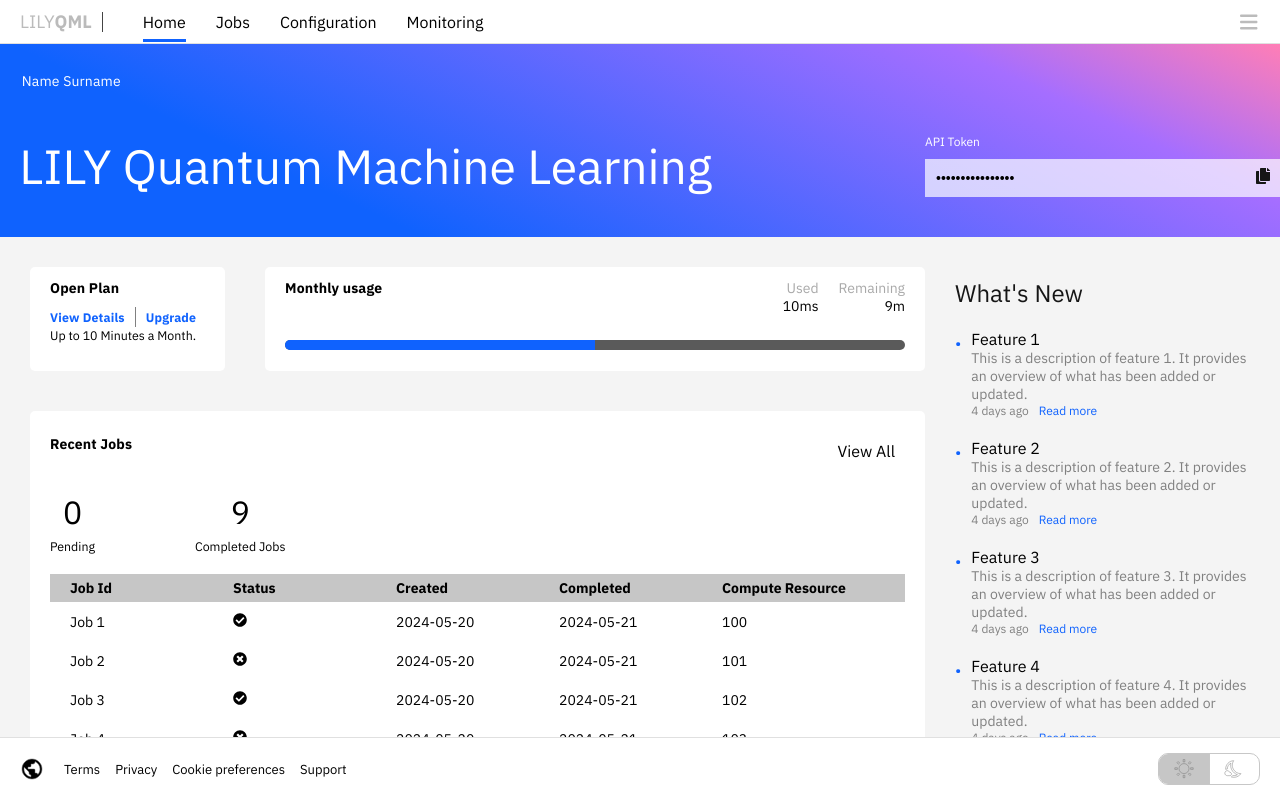
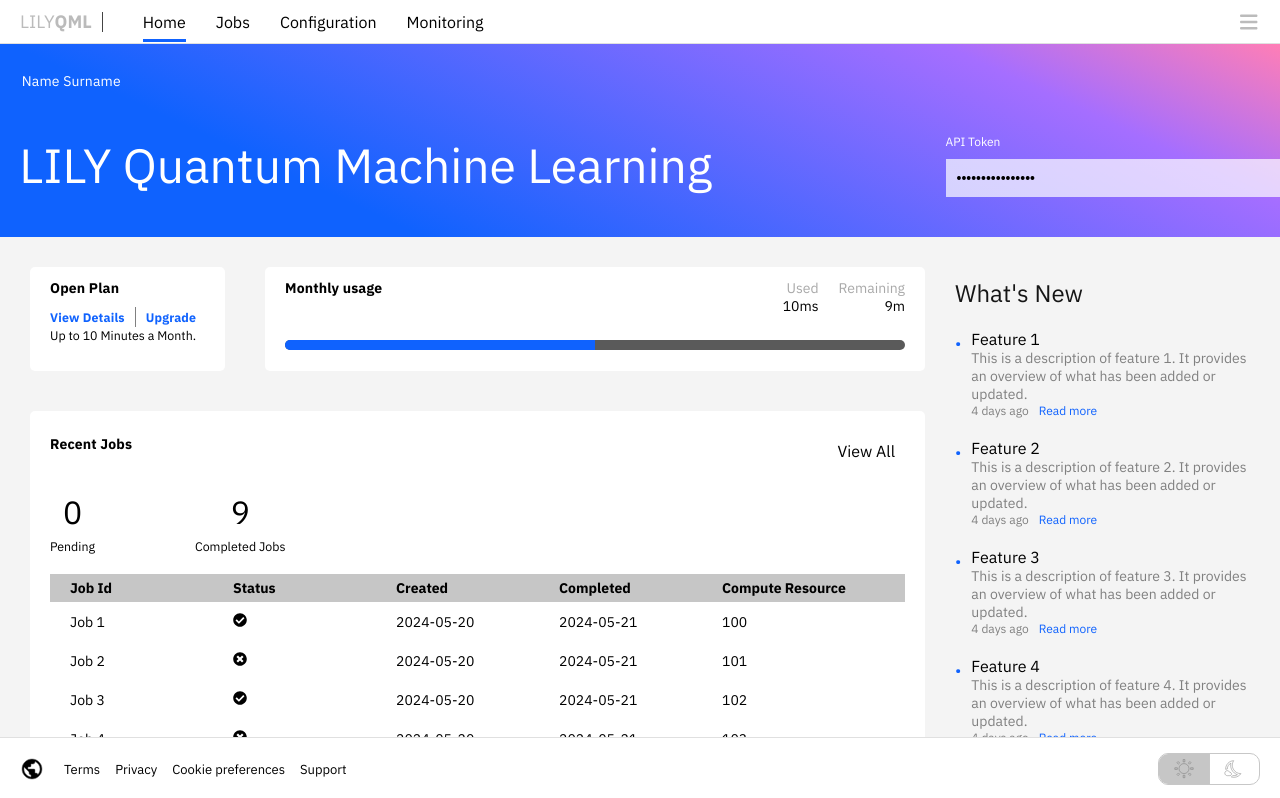
Before and after one commit to xleonplayz/LILYUI, a Next.js app: page /lab/home in a window 1280 px wide. Shown: the top 798 px of the page. Built offline with nearby package versions, Linux system fonts and the light colour scheme.

Commit message:
home-issue-apitoken

```diff
--- a/app/lab/home/page.tsx
+++ b/app/lab/home/page.tsx
@@ -264,9 +264,12 @@ const FooterSpacing = styled.div`
 `;
 
 const Banner = styled.div`
+  // display: flex;
+
   display: flex;
-  justify-content: space-between;
-  align-items: flex-end;
+  flex-direction: row; /* Zeilenweise Anordnung für linke und rechte Sektionen */
+  // justify-content: space-between;
+  // align-items: flex-end;
   padding: 90px 70px 40px 70px;
   // padding-top:70px
   background: linear-gradient(25deg, #0f62fe 25%, #a56eff 80%, #ff7eb6 100%);
@@ -290,6 +293,8 @@ const BannerText = styled.div`
   display: flex;
   // top: 18%;
   left: 1.5%;
+   flex: 6;
+  // display: flex;
   flex-direction: column;
   font-size: 12px;
   align-items: flex-start;
@@ -306,7 +311,9 @@ const APIToken = styled.div`
   flex-direction: column;
   align-items: flex-start;
   font-weight: 300;
-  margin-left: 75%; /* Schiebt das Element nach rechts */
+
+   flex: 2;
+  margin-left: 76.8%; /* Schiebt das Element nach rechts */
 
 `;
 
@@ -328,7 +335,7 @@ const APIInput = styled.input`
   border: 1px solid transparent;
   border-radius: 0; /* Eckige Kanten */
   font-size: 0.875rem;
-  width: 300px;
+  min-width: 320px;
   max-width: 500px; /* Länger */
   background-color: rgba(255, 255, 255, 0.7); /* Viel transparenter */
   color: black;
```
